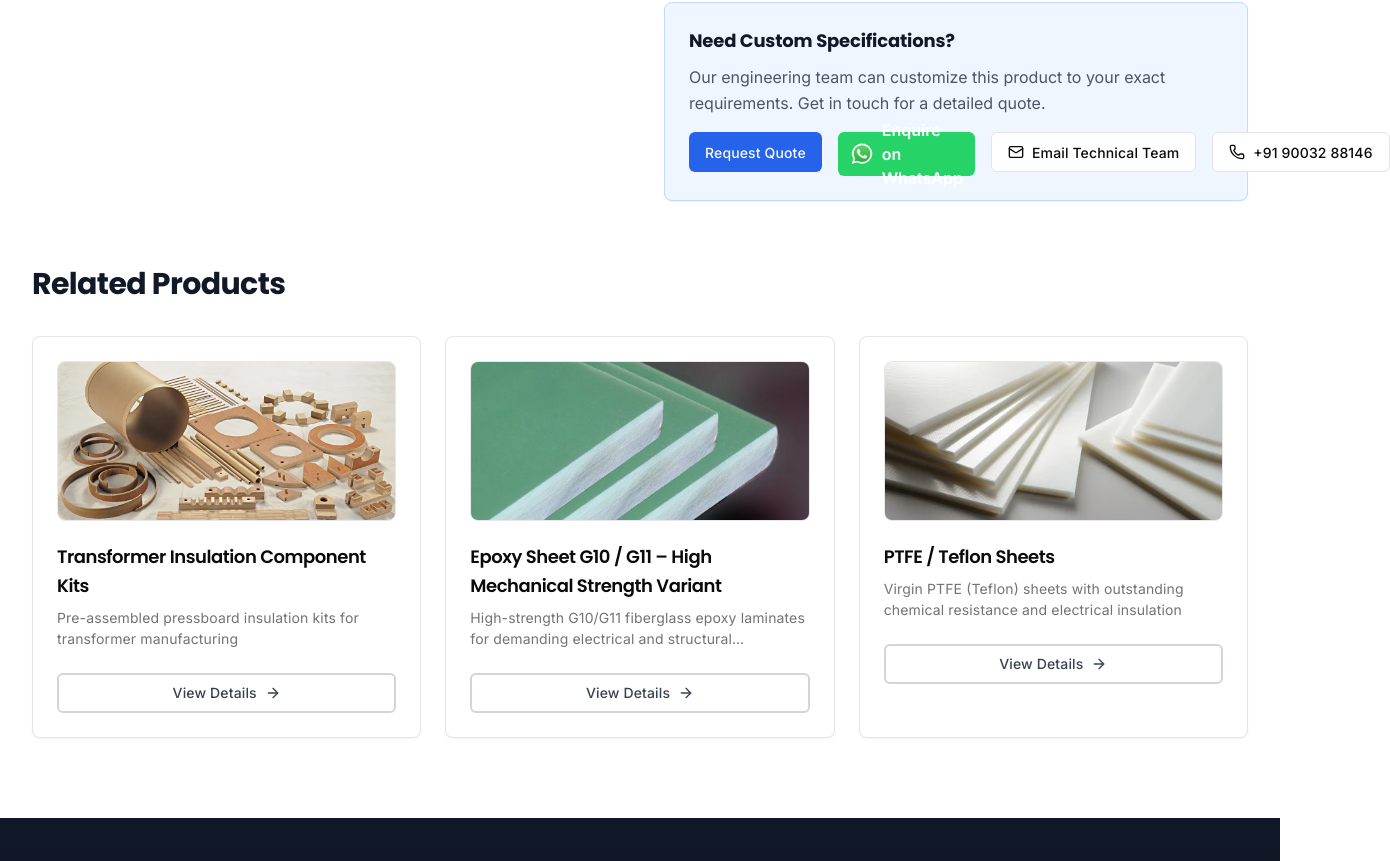
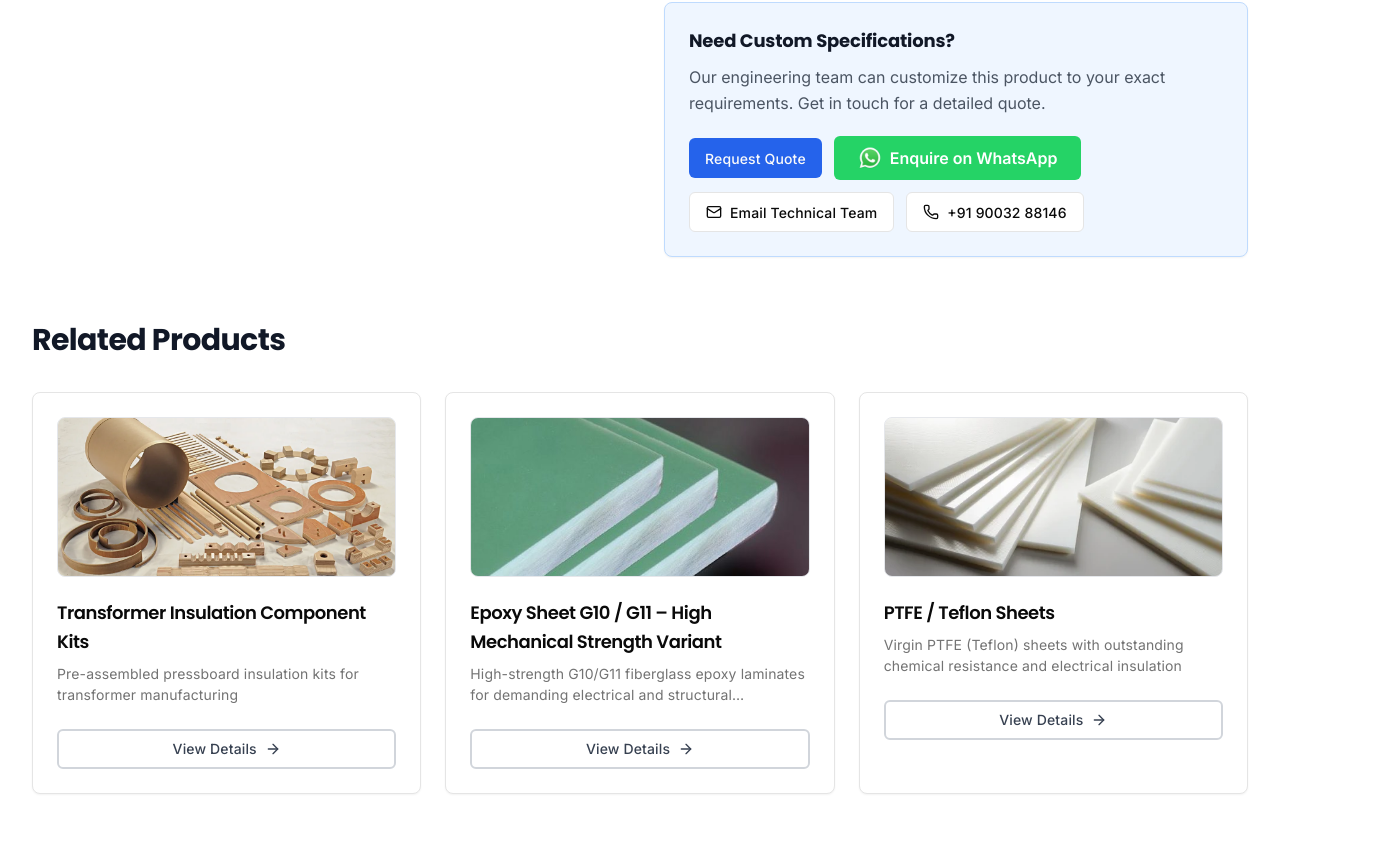
Before and after one commit to Kailash1233/Hitech-Insulation-Website, a Next.js app: page /products/custom-gaskets in a window 1280 px wide. Shown: the part 2193-3054 px from the top of the page, 1390 px wide, since content can reach past the window. Built offline with nearby package versions, Linux system fonts and the light colour scheme.

Commit message:
bug: design bug fixed

```diff
--- a/app/products/[slug]/page.tsx
+++ b/app/products/[slug]/page.tsx
@@ -16,7 +16,13 @@ import { Navigation } from "@/components/navigation";
 import { Footer } from "@/components/footer";
 import { allProducts as products } from "@/lib/products";
 import { getProductImage } from "@/lib/product-images";
-import { breadcrumbJsonLd, faqJsonLd, getProductMetadata, getSeoMetadata, productJsonLd } from "@/lib/seo";
+import {
+  breadcrumbJsonLd,
+  faqJsonLd,
+  getProductMetadata,
+  getSeoMetadata,
+  productJsonLd,
+} from "@/lib/seo";
 import { SITE } from "@/lib/site";
 import { WhatsappEnquiryButton } from "@/components/whatsapp-button";
 import { notFound } from "next/navigation";
@@ -206,31 +212,39 @@ export default async function ProductPage({ params }: { params: Promise<{ slug:
                 </div>
               </div>
 
-              <Card className="bg-blue-50 border-blue-200">
+              <Card className="w-full border-blue-200 bg-blue-50 shadow-sm">
                 <CardContent className="pt-6">
                   <h3 className="text-lg font-bold text-gray-900 mb-2">
                     Need Custom Specifications?
                   </h3>
-                  <p className="text-gray-600 mb-4">
+
+                  <p className="text-gray-600 mb-5 max-w-2xl">
                     Our engineering team can customize this product to your exact requirements. Get
                     in touch for a detailed quote.
                   </p>
-                  <div className="flex flex-col sm:flex-row gap-4">
-                    <Button asChild className="bg-blue-600 hover:bg-blue-700">
+
+                  <div className="flex flex-wrap items-center gap-3">
+                    <Button
+                      asChild
+                      className="h-10 bg-blue-600 hover:bg-blue-700 whitespace-nowrap"
+                    >
                       <Link href="/contact">Request Quote</Link>
                     </Button>
+
                     <WhatsappEnquiryButton
                       productName={product.name}
                       path={`/products/${product.id}`}
-                      className="h-10"
+                      className="h-10 whitespace-nowrap"
                     />
-                    <Button variant="outline" asChild>
+
+                    <Button variant="outline" asChild className="h-10 bg-white whitespace-nowrap">
                       <a href="mailto:srk@hitechinsulation.in">
                         <Mail className="mr-2 h-4 w-4" />
                         Email Technical Team
                       </a>
                     </Button>
-                    <Button variant="outline" asChild>
+
+                    <Button variant="outline" asChild className="h-10 bg-white whitespace-nowrap">
                       <a href={SITE.phoneHref}>
                         <Phone className="mr-2 h-4 w-4" />
                         {SITE.phoneDisplay}
```
